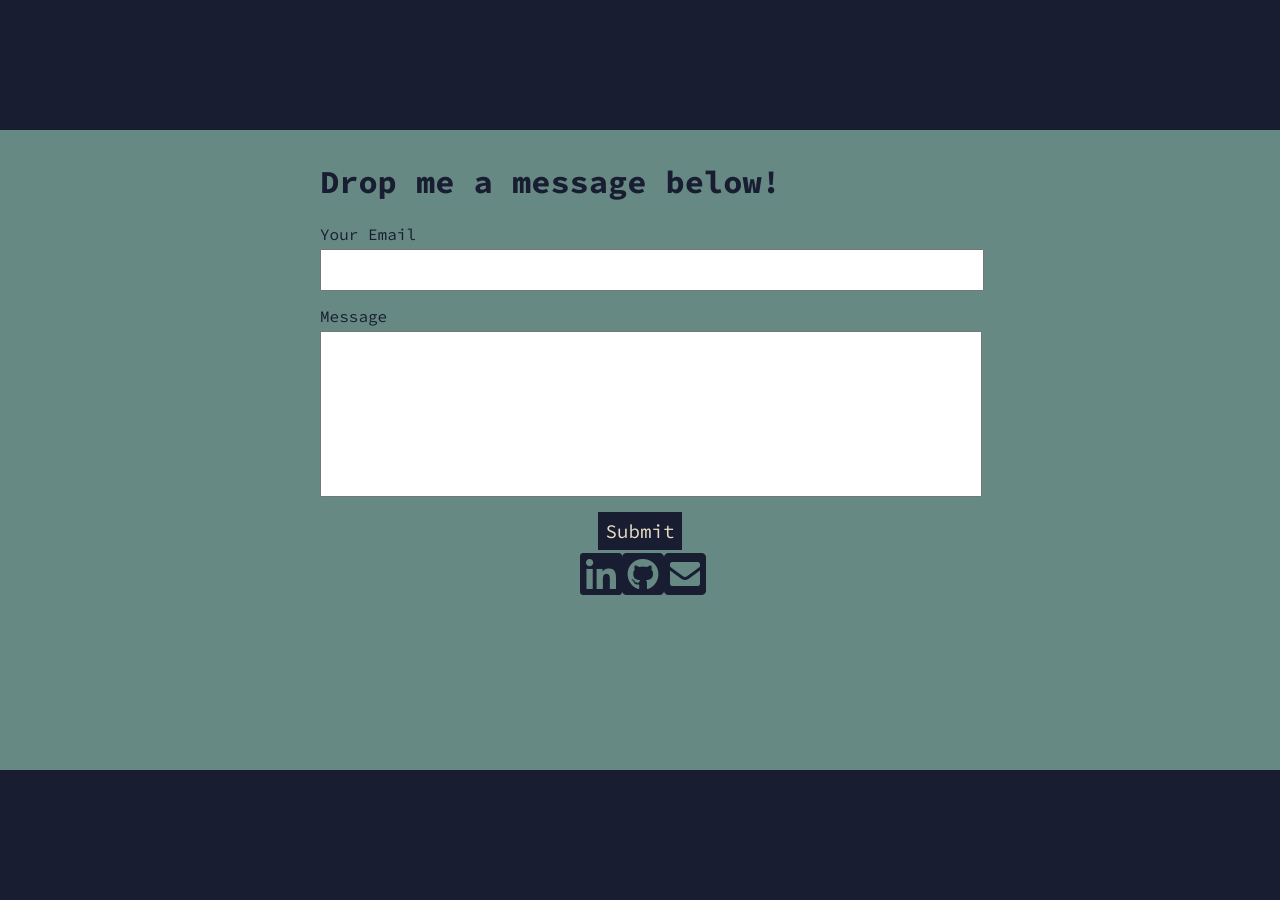
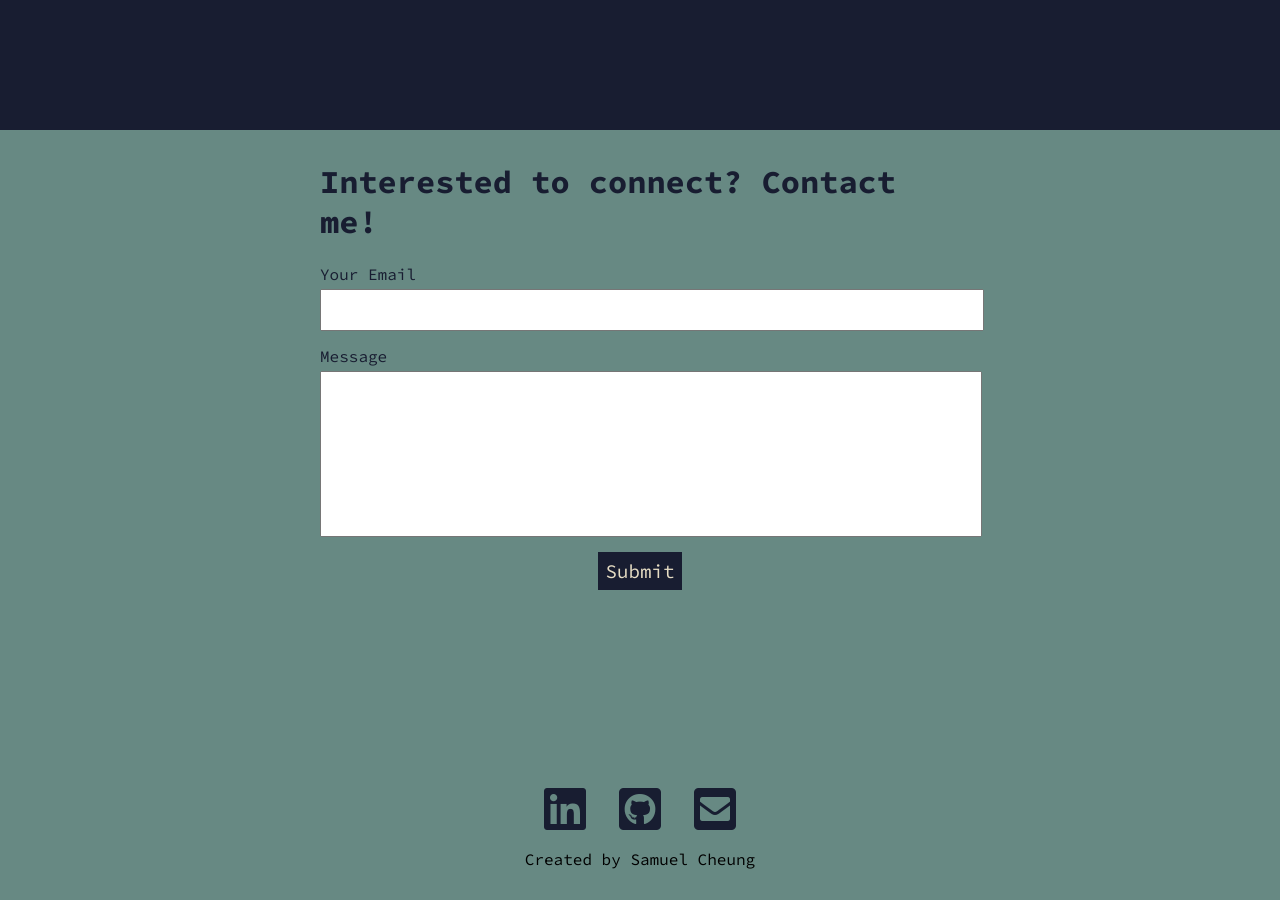
Before and after one commit to salmonsashimi/my-site, a React (Create React App) app: page / in a window 1280 px wide. Shown: the part 2340-3240 px from the top of the page. Before the commit the page ends 3110 px from the top, so only its background shows below. Built offline with nearby package versions, Linux system fonts and the light colour scheme.

Commit message:
added footer

```diff
--- a/src/components/About.js
+++ b/src/components/About.js
@@ -11,7 +11,7 @@ export default () => {
             <p>But we all know that Python is far more capable than just data analytics. I went from creating CLI functions and GUIs, to building live websites. The enjoyable process made me realise I want to pursue a career in this field.</p>
 
             <p>From then on, I went through a variety of learning resources available online (thanks internet!), from platforms such as Udemy, Harvard/edX and Stack Overflow. I am a firm believer that anyone can learn something as long as they put their mind to it. </p>
-            <p>As of today, I have been self-learning to code for <span className='months'>{months}</span> months. Currently, I am working on a online ecommerce application.</p>
+            <p>As of today, I have been self-learning to code for <span className='months'>{months}</span> months. Currently, I am working on a online ecommerce application to hone my skills in React.</p>
             <h1>These are the technologies I frequent:</h1>
             <SkillBox />
             <h1>Lengends:</h1>
--- a/src/components/App.js
+++ b/src/components/App.js
@@ -5,6 +5,7 @@ import Intro from './Intro';
 import About from './About';
 import Projects from './Projects';
 import Contact from './Contact';
+import Footer from './Footer';
 
 function App() {
   return (
@@ -13,6 +14,7 @@ function App() {
       <About />
       <Projects />
       <Contact />
+      <Footer />
     </div>
   );
 }
--- a/src/components/Contact.js
+++ b/src/components/Contact.js
@@ -5,13 +5,8 @@ import '../styles/Contact.css';
 export default () => (
     <div className='contact container'>
         <div className='contact-form'>
-            <h1 className='contact-title'>Drop me a message below!</h1>
+            <h1 className='contact-title'>Interested to connect? Contact me!</h1>
             <ContactForm />
-        </div>
-        <div className='contact-icons'>
-            <a href='https://www.linkedin.com/in/samuel-cheungyc/' ><i class="fab fa-linkedin fa-3x contact-icon" /></a>
-            <a href='https://github.com/salmonsashimi' ><i class="fab fa-github-square fa-3x contact-icon" /></a>
-            <a href='https://www.google.com' ><i class="fas fa-envelope-square fa-3x contact-icon" /></a>
         </div>
     </div>
 )
--- /dev/null
+++ b/src/components/Footer.js
@@ -0,0 +1,13 @@
+import React from 'react';
+import '../styles/Footer.css';
+
+export default () => (
+    <div className='footer container'>
+        <div className='footer-icons'>
+            <a href='https://www.linkedin.com/in/samuel-cheungyc/' ><i class="fab fa-linkedin fa-3x footer-icon" /></a>
+            <a href='https://github.com/salmonsashimi' ><i class="fab fa-github-square fa-3x footer-icon" /></a>
+            <a href='https://www.google.com' ><i class="fas fa-envelope-square fa-3x footer-icon" /></a>
+        </div>
+        <p className='footer-text'>Created by Samuel Cheung</p>
+    </div>
+)
--- a/src/styles/Contact.css
+++ b/src/styles/Contact.css
@@ -9,25 +9,21 @@
     margin: auto;
 }
 
-
-.contact-icons {
-    max-width: 15%;
-    margin: auto;
-    display:flex;
-justify-content: space-between;
-}
-
-.contact-icon {
-    color: #181D31;
-    transition: 0.4s;
-}
-
-.contact-icon:hover {
-    color: #E6DDC4;
-    cursor: pointer;
-}
-
-
 .contact-title {
     padding-top: 2rem;
 }
+/*
+
+
+.intro-icons {
+    margin-right: 15px;
+    color: #f8efd1;
+}
+
+.intro-icons:visited {
+    color:#E6DDC4;
+}
+
+.intro-icons:hover {
+    color:#f8efd1;
+} */
--- /dev/null
+++ b/src/styles/Footer.css
@@ -0,0 +1,22 @@
+.footer {
+    background-color: #678983;
+    text-align: center;
+    padding: 15px 0;
+}
+
+.footer-icons {
+    max-width: 15%;
+    margin: auto;
+    display:flex;
+    justify-content: space-between;
+}
+
+.footer-icon {
+    color: #181D31;
+    transition: 0.4s;
+}
+
+.footer-icon:hover {
+    color: #E6DDC4;
+    cursor: pointer;
+}
--- a/src/styles/Projects.css
+++ b/src/styles/Projects.css
@@ -6,5 +6,4 @@
 
 .projects-title {
     margin-top: 2rem;
-
 }
```
